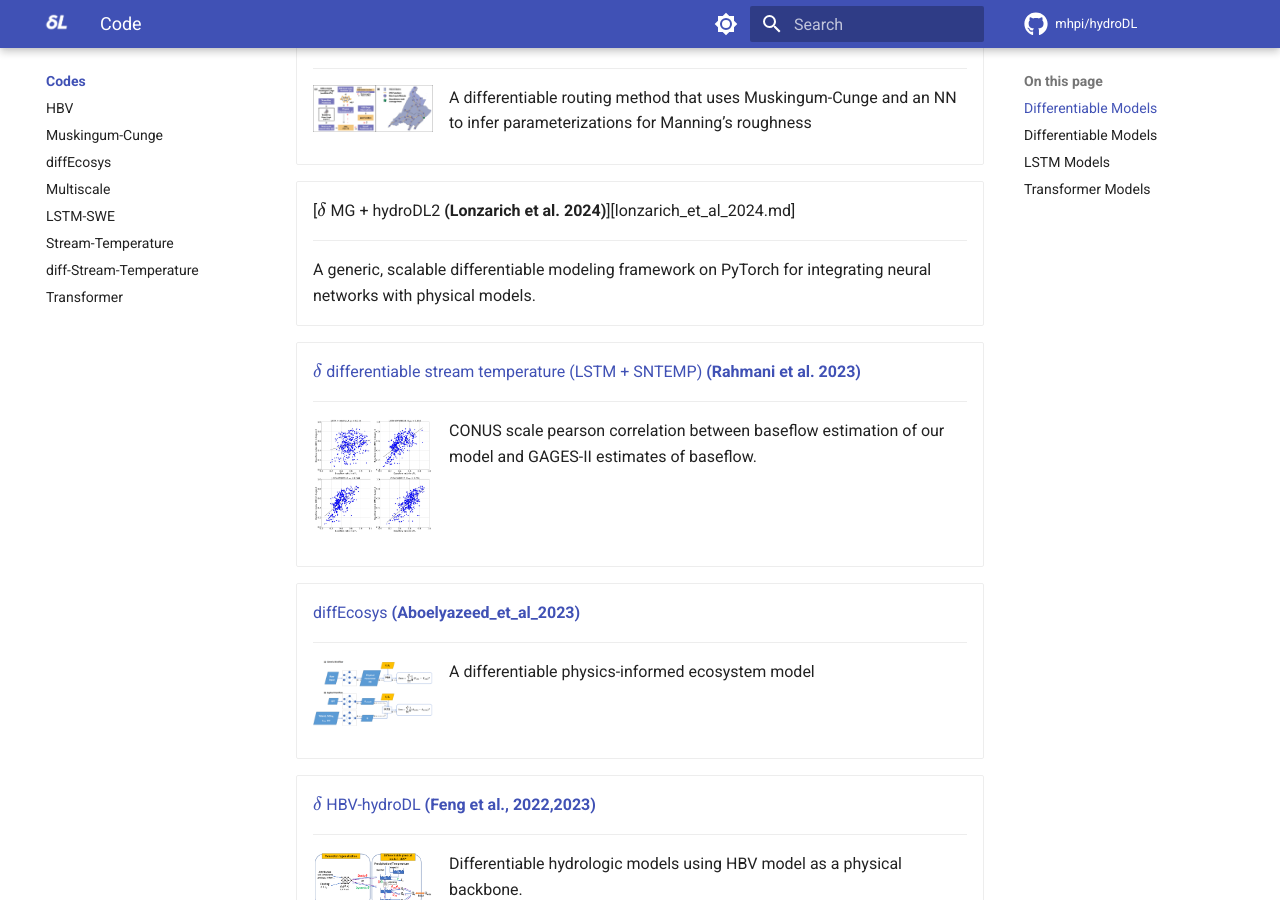
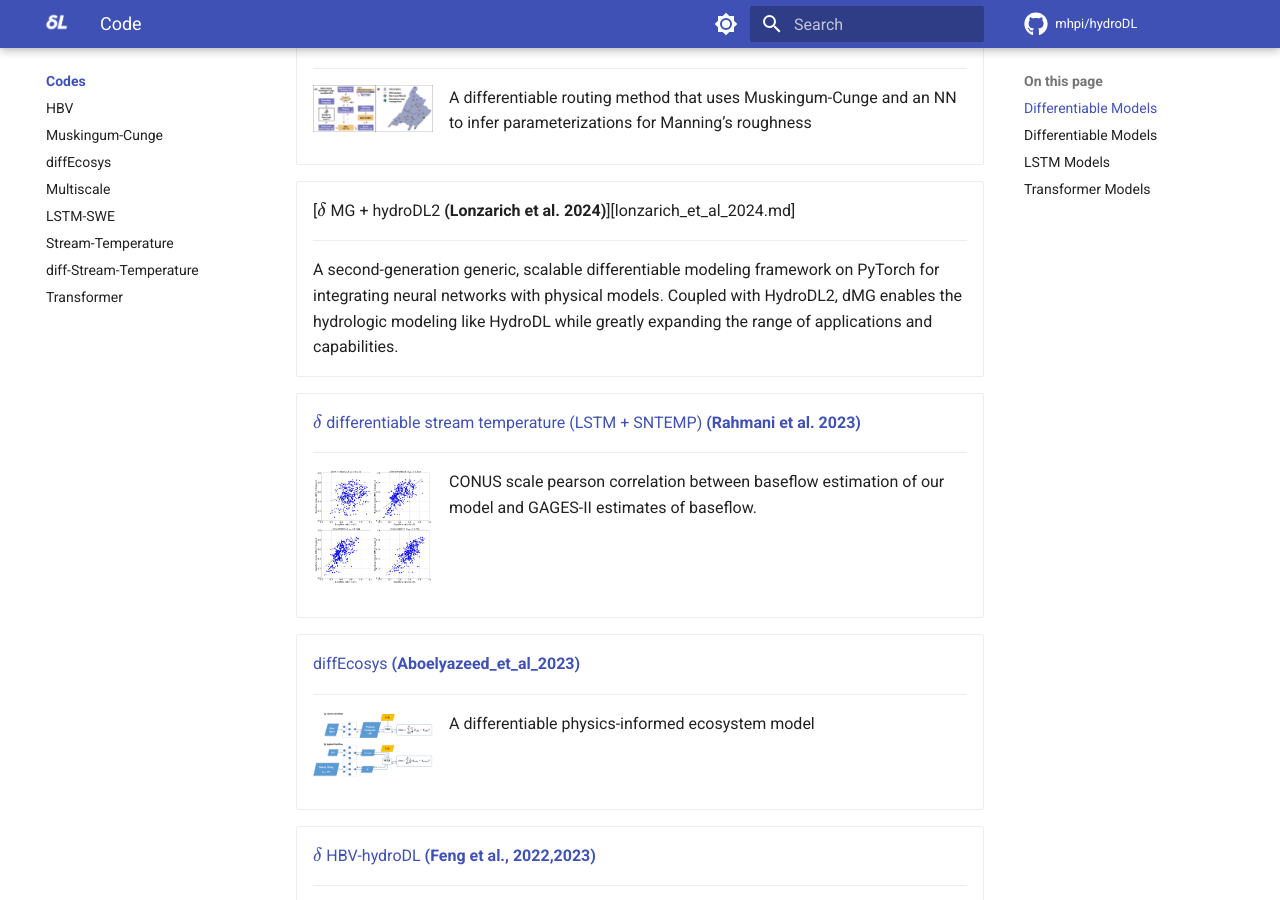
Before and after one commit to mhpi/mhpi.github.io, an MkDocs documentation site: the page built from docs/codes/index.md, in a window 1280 px wide and 900 px high, scrolled down 323 px. Built offline with MkDocs 1.6.1 and Material for MkDocs 9.7.7, drawn with Linux system fonts in a browser that asks for light colours; a script that is not in the unit is left out; comment, search, counter and statistics services are not loaded.

Commit message:
Update index.md

```diff
--- a/docs/codes/index.md
+++ b/docs/codes/index.md
@@ -23,7 +23,7 @@ A differentiable routing method that uses Muskingum-Cunge and an NN to infer par
 -   [$\delta$ MG + hydroDL2 __(Lonzarich et al. 2024)__][lonzarich_et_al_2024.md]
 
     ---
-A generic, scalable differentiable modeling framework on PyTorch for integrating neural networks with physical models.
+A second-generation generic, scalable differentiable modeling framework on PyTorch for integrating neural networks with physical models. Coupled with HydroDL2, dMG enables the hydrologic modeling like HydroDL while greatly expanding the range of applications and capabilities.
   </div>
 </div>
 
```
